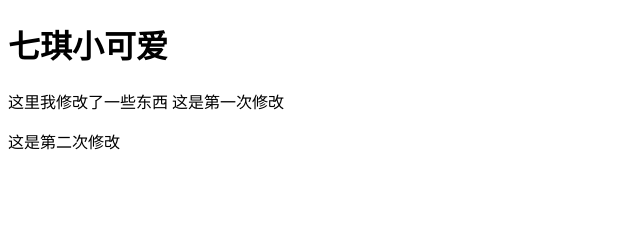
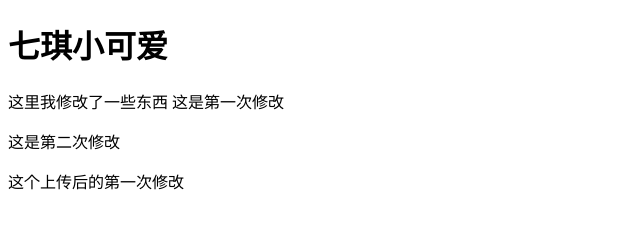
Before and after one commit to Angel-zou/studyDemo, a plain HTML site: page index.html in a window 1280 px wide. Shown: the whole page, without its empty margins (0-640 px from the left). Drawn offline with Linux system fonts and the light colour scheme.

Commit message:
上传后的第一次修改

```diff
--- a/index.html
+++ b/index.html
@@ -13,6 +13,7 @@
     <h1>七琪小可爱</h1>
     <p>这里我修改了一些东西 这是第一次修改</p>
     <p>这是第二次修改</p>
+    <p>这个上传后的第一次修改</p>
     <!--  引入对应的js文件  -->
     <script src="./src/js/index.js"></script>
 </body>
```
